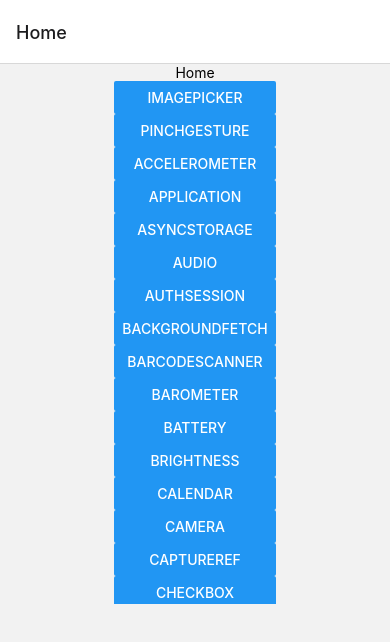
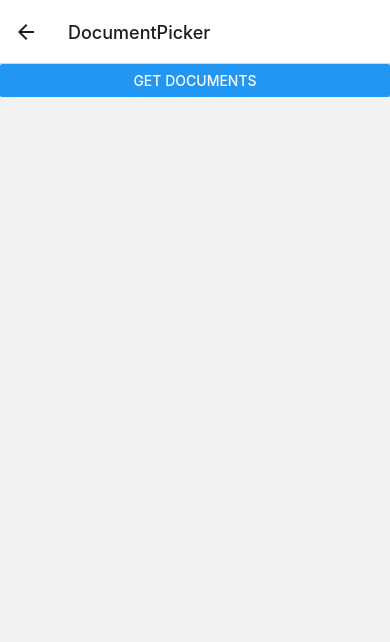
Before and after one commit to GuilhermeSousaDev/Expo, a React Native app: screen /DocumentPicker in a window 390 px wide. Shown: the top 642 px of the page. Built offline with nearby package versions, Linux system fonts and the light colour scheme; what expo-task-manager would draw is missing.

Commit message:
Expo Document Picker

```diff
--- a/App.js
+++ b/App.js
@@ -25,6 +25,7 @@ import Clipboard from './screens/Clipboard';
 import Contacts from './screens/Contacts';
 import Crypto from './screens/Crypto';
 import Datatime from './screens/Datatime';
+import DocumentPicker from './screens/DocumentPicker';
 
 export default function App() {
   return (
@@ -51,6 +52,7 @@ export default function App() {
         <Stack.Screen name='Contacts' component={Contacts} />
         <Stack.Screen name='Crypto' component={Crypto} />
         <Stack.Screen name='Datatime' component={Datatime} />
+        <Stack.Screen name='DocumentPicker' component={DocumentPicker} />
       </Stack.Navigator>
       <StatusBar style="light" />
     </NavigationContainer>
--- a/app.json
+++ b/app.json
@@ -12,6 +12,14 @@
       "resizeMode": "contain",
       "backgroundColor": "#25292e"
     },
+    "plugins": [
+      [
+        "expo-document-picker",
+        {
+          "iCloudContainerEnvironment": "Production"
+        }
+      ]
+    ],
     "updates": {
       "fallbackToCacheTimeout": 0
     },
--- a/package.json
+++ b/package.json
@@ -27,6 +27,7 @@
     "expo-clipboard": "~4.0.1",
     "expo-contacts": "~11.0.1",
     "expo-crypto": "~12.0.0",
+    "expo-document-picker": "~11.0.1",
     "expo-image-picker": "~14.0.2",
     "expo-media-library": "~15.0.0",
     "expo-random": "~13.0.0",
--- /dev/null
+++ b/screens/DocumentPicker.js
@@ -0,0 +1,18 @@
+import { View, Button } from 'react-native';
+import * as DocumentPicker from 'expo-document-picker';
+
+export default function DocumentPickerScreen() {
+    const handleGetDocumentAsync = async () => {
+        const document = await DocumentPicker.getDocumentAsync({
+            copyToCacheDirectory: true,
+        });
+
+        console.log(document);
+    }
+
+    return (
+        <View>
+            <Button title="Get Documents" onPress={handleGetDocumentAsync} />
+        </View>
+    )
+}
--- a/screens/Home.js
+++ b/screens/Home.js
@@ -30,6 +30,7 @@ export default function Home({ navigation }) {
                 <Button title="Contacts" onPress={() => navigate('Contacts')} />
                 <Button title="Crypto" onPress={() => navigate('Crypto')} />
                 <Button title="Datatime" onPress={() => navigate('Datatime')} />
+                <Button title="DocumentPicker" onPress={() => navigate('DocumentPicker')} />
             </ScrollView>
         </View>
     )
```
Also changed, not shown: 1 other file (tests, documents, lock files or other folders).
